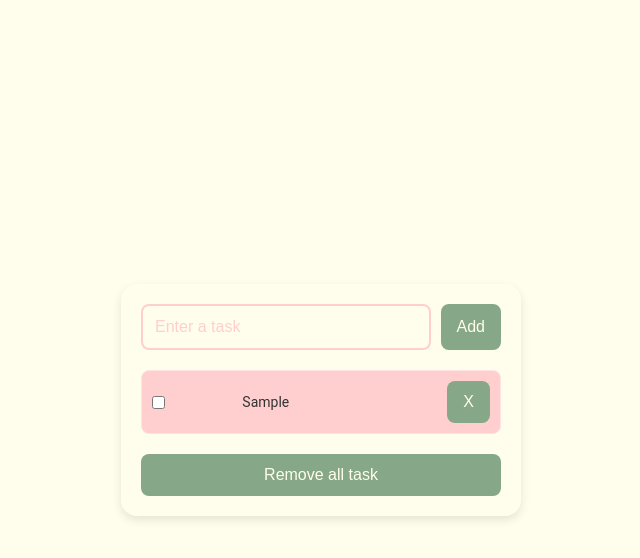
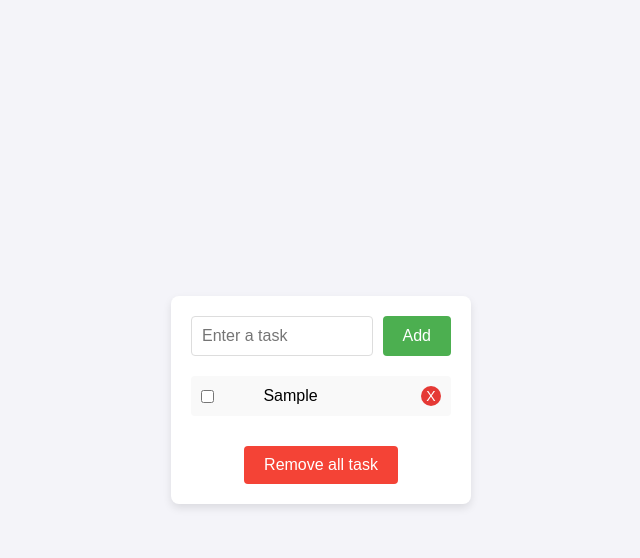
Before and after one commit to kajuu1712/Todo, a plain HTML site: page todo.html in a window 1280 px wide. Both pictures are taken after typing "Sample" into the empty fields and a click on the button "Add". Shown: the whole page, without its empty margins (319-959 px from the left). Drawn offline with Linux system fonts and the light colour scheme.

Commit message:
Updated CSS file

```diff
--- a/todo.css
+++ b/todo.css
@@ -1,121 +1,105 @@
-
-body, h1, ul, li, input, button {
+* {
     margin: 0;
     padding: 0;
     box-sizing: border-box;
+    font-family: Arial, sans-serif;
 }
 
 body {
-    font-family: 'Roboto', sans-serif;
+    background-color: #f4f4f9;
     display: flex;
     justify-content: center;
     align-items: center;
-    min-height: 100vh;
-    background-color: #FFFDEC; /* Light cream background */
-    color: #333;
+    height: 100vh;
+    margin: 0;
 }
 
 .todoBody {
-    width: 95%;
-    max-width: 360px;
+    background-color: #fff;
     padding: 20px;
-    border-radius: 16px;
-    box-shadow: 0 4px 10px rgba(0, 0, 0, 0.1);
+    border-radius: 8px;
+    box-shadow: 0 4px 8px rgba(0, 0, 0, 0.1);
+    width: 300px;
     text-align: center;
 }
 
 .inpTask {
     display: flex;
-    gap: 10px;
+    justify-content: center;
     margin-bottom: 20px;
 }
 
 .task {
-    flex-grow: 1;
-    padding: 12px;
-    border: 2px solid #FFCFCF; /* Light red border */
-    border-radius: 8px;
+    padding: 10px;
+    width: 70%;
+    border: 1px solid #ddd;
+    border-radius: 4px;
     font-size: 16px;
-    color: #333;
-    background-color: #FFFDEC; /* Light cream */
-}
-
-.task::placeholder {
-    color: #FFCFCF; /* Light red placeholder text */
-}
-
-.btns {
-    padding: 12px 16px;
-    border: none;
-    border-radius: 8px;
-    cursor: pointer;
-    font-size: 16px;
-    color: #FFFDEC; /* Light cream text */
-    background-color: #86A788; /* Green */
-    transition: transform 0.2s, box-shadow 0.2s;
-}
-
-.btns:hover {
-    transform: scale(1.05);
-    box-shadow: 0 4px 8px rgba(0, 0, 0, 0.2);
 }
 
 .addTask {
-    flex-shrink: 0;
+    padding: 10px 20px;
+    margin-left: 10px;
+    background-color: #4CAF50;
+    color: white;
+    border: none;
+    border-radius: 4px;
+    cursor: pointer;
+    font-size: 16px;
+}
+
+.addTask:hover {
+    background-color: #45a049;
 }
 
 .showTodos ul {
     list-style-type: none;
-    margin-top: 10px;
     padding: 0;
-    max-height: 200px;
-    overflow-y: auto;
 }
 
-.showTodos ul li {
+.showTodos li {
+    background-color: #f9f9f9;
     padding: 10px;
     margin-bottom: 10px;
-    background-color: #FFCFCF; /* Light red background for tasks */
-    border: 1px solid #FFE2E2;
-    border-radius: 8px;
+    border-radius: 4px;
     display: flex;
     justify-content: space-between;
     align-items: center;
-    color: #333;
+}
+
+.showTodos li span {
+    flex-grow: 1;
+}
+
+.rmvTask {
+    background-color: #e53935;
+    color: white;
+    border: none;
+    border-radius: 50%;
+    width: 20px;
+    height: 20px;
     font-size: 14px;
-    text-align: left;
+    display: flex;
+    justify-content: center;
+    align-items: center;
+    cursor: pointer;
+}
+
+.rmvTask:hover {
+    background-color: #d32f2f;
 }
 
 .rmvAllTask {
-    width: 100%;
-    background-color: #86A788; /* Green */
-    color: #FFFDEC; /* Light cream text */
-    padding: 12px;
-    margin-top: 10px;
-    border-radius: 8px;
+    margin-top: 20px;
+    padding: 10px 20px;
+    background-color: #f44336;
+    color: white;
+    border: none;
+    border-radius: 4px;
+    cursor: pointer;
     font-size: 16px;
 }
 
 .rmvAllTask:hover {
-    transform: scale(1.05);
-    box-shadow: 0 4px 8px rgba(0, 0, 0, 0.2);
+    background-color: #e53935;
 }
-
-/* Checkbox Styling */
-.showTodos ul li input[type="checkbox"] {
-    accent-color: #86A788; /* Green when checked */
-}
-
-/* Scrollbar styling for mobile */
-.showTodos ul::-webkit-scrollbar {
-    width: 6px;
-}
-
-.showTodos ul::-webkit-scrollbar-thumb {
-    background-color: #86A788; /* Green scrollbar thumb */
-    border-radius: 8px;
-}
-
-.showTodos ul::-webkit-scrollbar-track {
-    background-color: #FFE2E2; /* Soft pink scrollbar track */
-}
```
